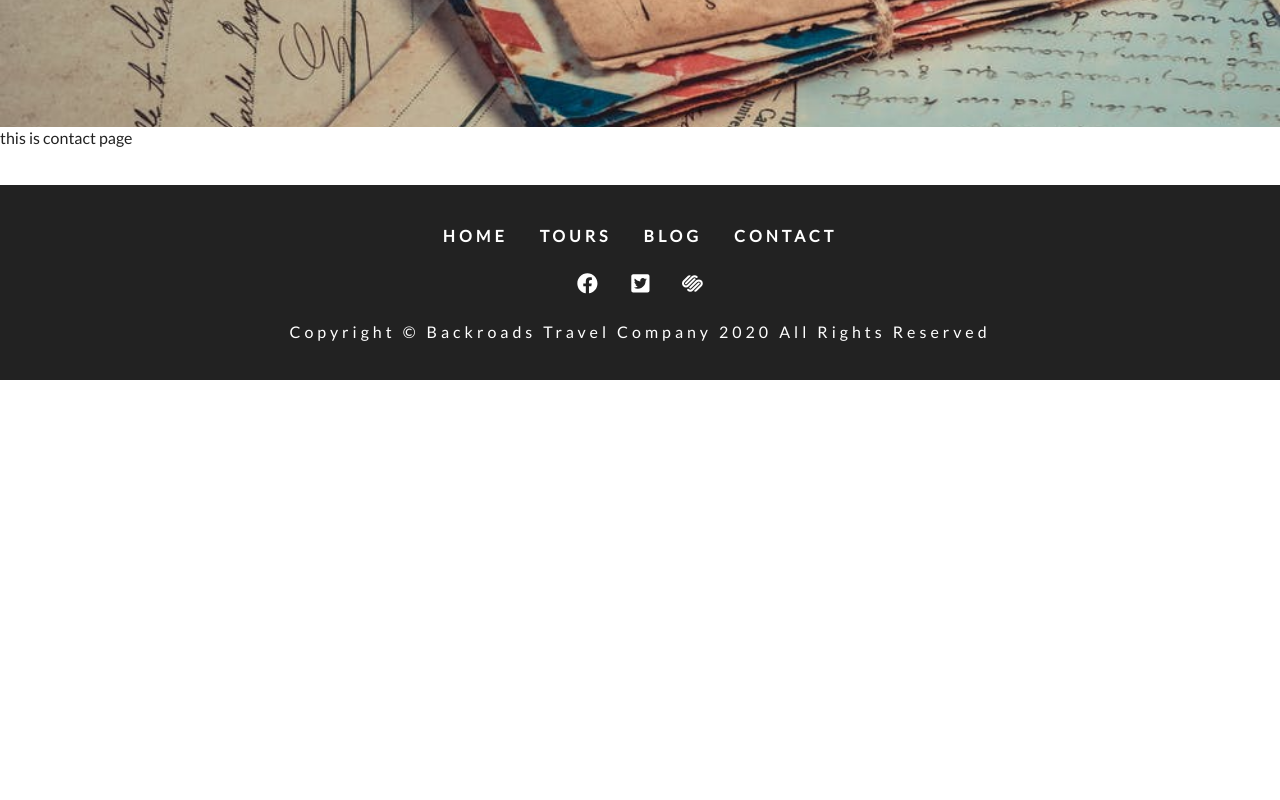
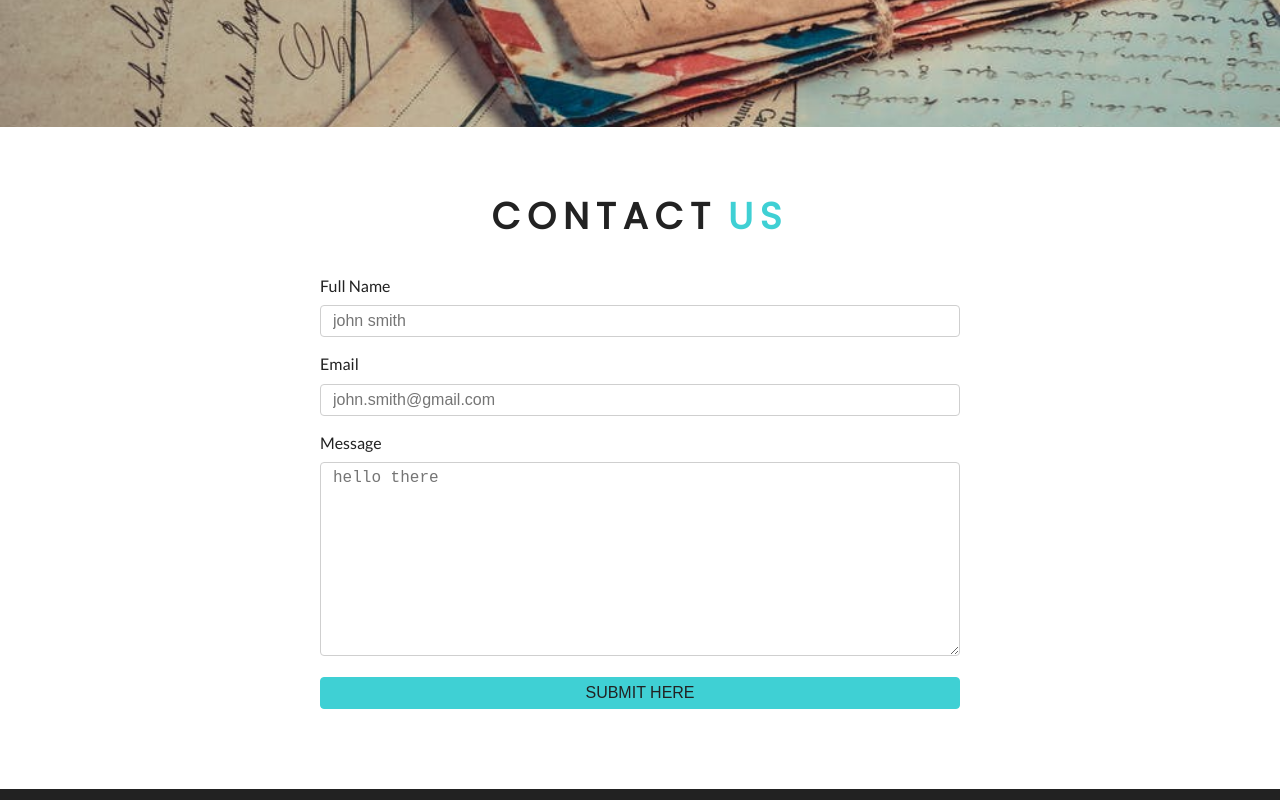
Before and after one commit to NikVogri/Backroads-travel-site, a Gatsby site: page /contact in a window 1280 px wide. Shown: the part 420-1220 px from the top of the page. Before the commit the page ends 800 px from the top, so only its background shows below. Built offline with nearby package versions, Linux system fonts and the light colour scheme; Gatsby itself is replaced by a stand-in of ours.

Commit message:
added contact form & CMS

```diff
--- a/gatsby-config.js
+++ b/gatsby-config.js
@@ -3,6 +3,10 @@
  *
  * See: https://www.gatsbyjs.org/docs/gatsby-config/
  */
+
+require("dotenv").config({
+  path: `.env.${process.env.NODE_ENV}`,
+})
 
 module.exports = {
   siteMetadata: {
@@ -29,5 +33,12 @@ module.exports = {
         path: `${__dirname}/src/images/`,
       },
     },
+    {
+      resolve: `gatsby-source-contentful`,
+      options: {
+        spaceId: `${process.env.spaceId}`,
+        accessToken: `${process.env.accessToken}`,
+      },
+    },
   ],
 }
--- a/package.json
+++ b/package.json
@@ -16,6 +16,7 @@
   "dependencies": {
     "babel-plugin-styled-components": "^1.10.7",
     "bootstrap": "^4.4.1",
+    "dotenv": "^8.2.0",
     "gatsby": "^2.18.12",
     "gatsby-background-image": "^0.9.13",
     "gatsby-image": "^2.2.39",
@@ -23,6 +24,7 @@
     "gatsby-plugin-sharp": "^2.4.3",
     "gatsby-plugin-styled-components": "^3.1.18",
     "gatsby-plugin-transition-link": "^1.17.7",
+    "gatsby-source-contentful": "^2.1.84",
     "gatsby-source-filesystem": "^2.1.46",
     "gatsby-transformer-sharp": "^2.3.13",
     "gsap": "^3.1.1",
--- /dev/null
+++ b/src/components/Contact/Contact.component.jsx
@@ -0,0 +1,58 @@
+import React from "react"
+import Title from "../Title/Title.component"
+import styles from "./Contact.module.css"
+
+const Contact = () => {
+  return (
+    <div className={styles.contact}>
+      <Title title="contact" subtitle="us" />
+      <div className={styles.center}>
+        <form
+          className={styles.form}
+          action="https://formsubmit.co/darkpwnss@hotmail.com"
+          method="POST"
+        >
+          <div>
+            <label htmlFor="text">Full name</label>
+            <input
+              type="text"
+              name="name"
+              id="name"
+              className={styles.formControl}
+              placeholder="john smith"
+            />
+          </div>
+          <div>
+            <label htmlFor="email">Email</label>
+            <input
+              type="email"
+              name="email"
+              id="email"
+              className={styles.formControl}
+              placeholder="john.smith@gmail.com"
+            />
+          </div>
+          <div>
+            <label htmlFor="message">Message</label>
+            <textarea
+              name="message"
+              id="message"
+              rows="10"
+              placeholder="hello there"
+              className={styles.formControl}
+            ></textarea>
+          </div>
+          <div>
+            <input
+              type="submit"
+              value="submit here"
+              className={styles.submit}
+            />
+          </div>
+        </form>
+      </div>
+    </div>
+  )
+}
+
+export default Contact
--- /dev/null
+++ b/src/components/Contact/Contact.module.css
@@ -0,0 +1,40 @@
+.contact {
+  padding: 4rem 0;
+}
+.center {
+  width: 80vw;
+  margin: 0 auto;
+}
+@media screen and (min-width: 992px) {
+  .center {
+    width: 50vw;
+    margin: 0 auto;
+  }
+}
+label {
+  text-transform: capitalize;
+  display: block;
+  margin-bottom: 0.5rem;
+}
+.formControl,
+.submit {
+  width: 100%;
+  font-size: 1rem;
+  margin-bottom: 1rem;
+  padding: 0.375rem 0.75rem;
+  border: 1px solid var(--darkGrey);
+  border-radius: 0.25rem;
+}
+.submit {
+  background-color: var(--primaryColor);
+  border-color: var(--primaryColor);
+  text-transform: uppercase;
+  color: var(--mainBlack);
+  transition: var(--mainTransition);
+  cursor: pointer;
+}
+.submit:hover {
+  background: var(--darkGrey);
+  color: var(--mainWhite);
+  border-color: var(--darkGrey);
+}
--- a/src/pages/contact.jsx
+++ b/src/pages/contact.jsx
@@ -2,11 +2,12 @@ import React from "react"
 import Layout from "../components/Layout/Layout.component"
 import { graphql } from "gatsby"
 import StyledHero from "../components/StyledHero/StyledHero.component"
+import Contact from "../components/Contact/Contact.component"
 export default ({ data }) => {
   return (
     <Layout>
       <StyledHero img={data.connectBcg.childImageSharp.fluid} />
-      <div>this is contact page</div>
+      <Contact />
     </Layout>
   )
 }
```
Also changed, not shown: 1 other file.
